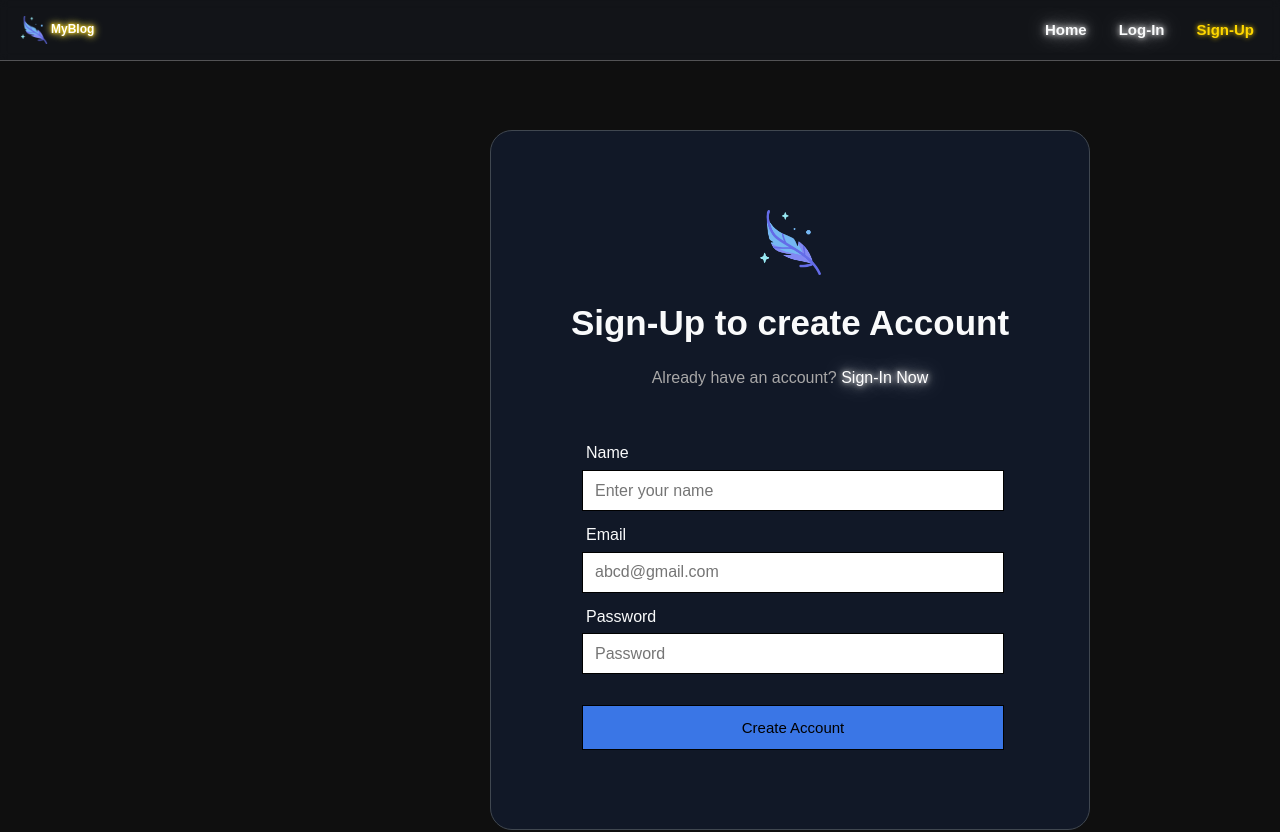
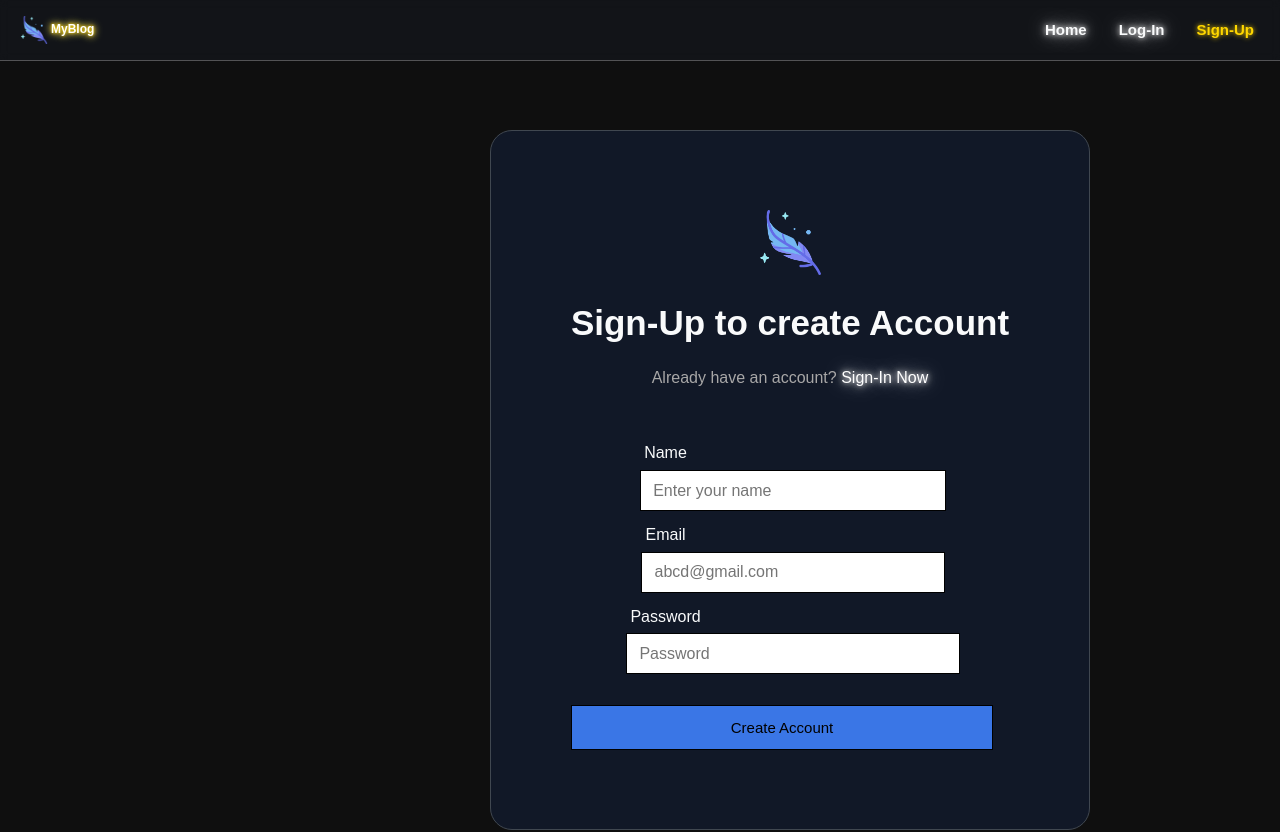
Before and after one commit to PiyushAdkar/BlogWebsite, a React (Vite) app: page /SignUp in a window 1280 px wide. Shown: the top 832 px of the page. Built offline with nearby package versions, Linux system fonts and the light colour scheme; no server answers.

Commit message:
Update project

```diff
--- a/src/Pages/LogIn/LogIn.css
+++ b/src/Pages/LogIn/LogIn.css
@@ -1,67 +1,68 @@
-#Container
-{
+#Container {
     display: flex;
     flex-direction: column;
-    height: 700px;
-    background-color: #111827;
+    align-items: center;
+    justify-content: center;
+
     width: 90%;
     max-width: 600px;
-    margin: 70px auto;
-    min-height: 80vh;
-    margin-left: 430px;
+    min-height: 80vh;  /* center vertically on most screens */
+
+    margin: 70px auto;  /* horizontal centering + top/bottom spacing */
     border: 2px solid #3B82F6;
     border-radius: 22px;
-    align-items: center;
-    justify-content: center;
-    color:#F9FAFB;
+    background-color: #111827;
+    color: #F9FAFB;
     box-sizing: border-box;
-    padding: 30px;
+    padding: 30px; /* inner spacing */
 }
-#heaading
-{
+
+#heaading {
     font-size: 35px;
-    margin-bottom: -2px;
+    margin-bottom: 10px;
+    text-align: center;
 }
-#Signin
-{
+
+#Signin {
     color: rgb(168, 167, 167);
-    margin-bottom: 50px;
+    margin-bottom: 30px;
+    text-align: center;
 }
-#Signin a
-{
+
+#Signin a {
     text-decoration: none;
     color: white;
     text-shadow:
-  0 0 5px rgba(255, 255, 255, 0.7),
-  0 0 10px rgba(255, 255, 255, 0.7),
-  0 0 20px rgba(255, 255, 255, 0.7);
-  transition: color 0.2s ease;
+        0 0 5px rgba(255, 255, 255, 0.7),
+        0 0 10px rgba(255, 255, 255, 0.7),
+        0 0 20px rgba(255, 255, 255, 0.7);
+    transition: color 0.2s ease;
 }
+
 #Signin a:hover {
     color: #3a82cf;
     text-shadow: 0 0 5px #1178d1;
 }
-#form
-{
-    justify-content: center;
+
+#form {
+    display: flex;
+    flex-direction: column;
     align-items: center;
-    width: 400px;
-    margin-right: 16px;
+    width: 100%;
+    max-width: 400px;
 }
-#submit
-{
-    width: 422px;
+
+#submit {
+    width: 100%;
+    padding: 12px 0;
     margin-top: 20px;
-    padding: 10px;
-    padding-bottom: 13px;
-    padding-top: 13px;
     background-color: rgb(58, 118, 230);
     border: 1px solid black;
     font-size: 15px;
     transition: background-color 0.4s ease;
-}
-#submit:hover
-{
-    background-color:rgb(109, 151, 227);
     cursor: pointer;
 }
+
+#submit:hover {
+    background-color: rgb(109, 151, 227);
+}
```
